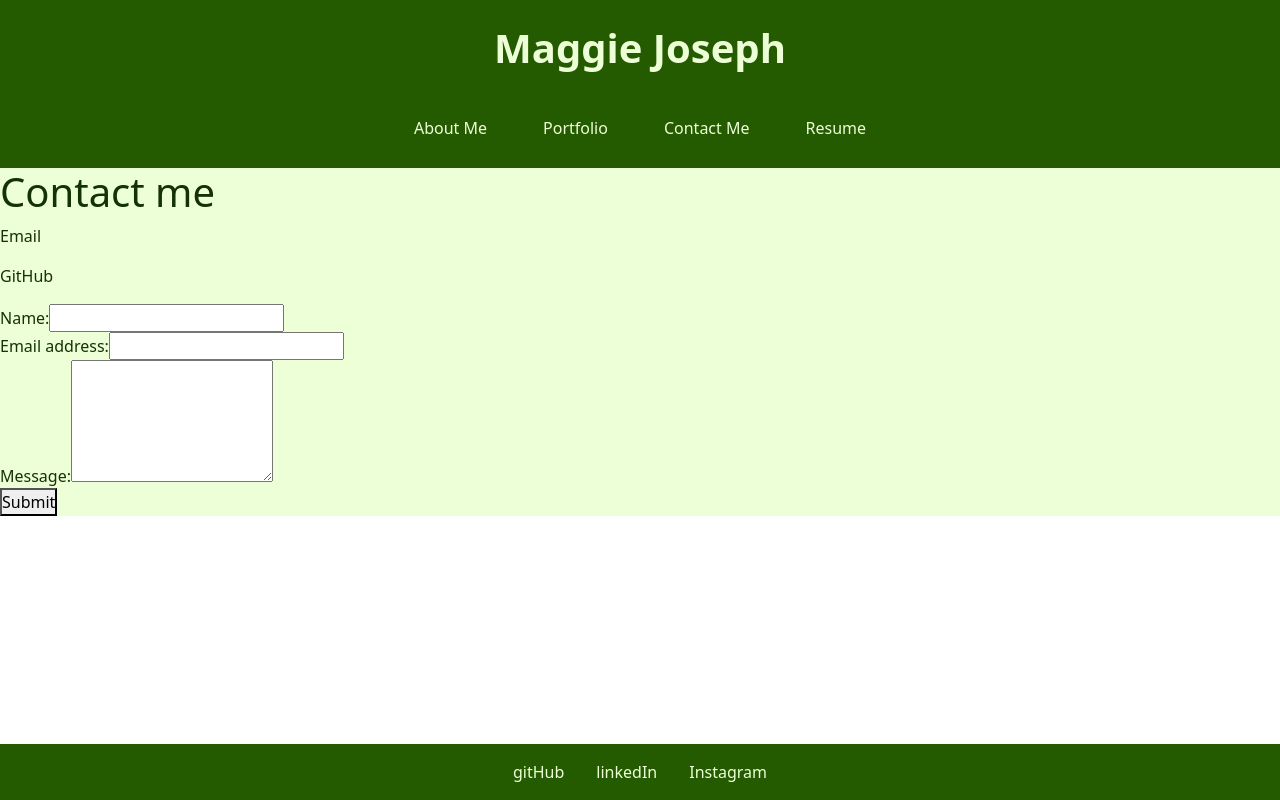
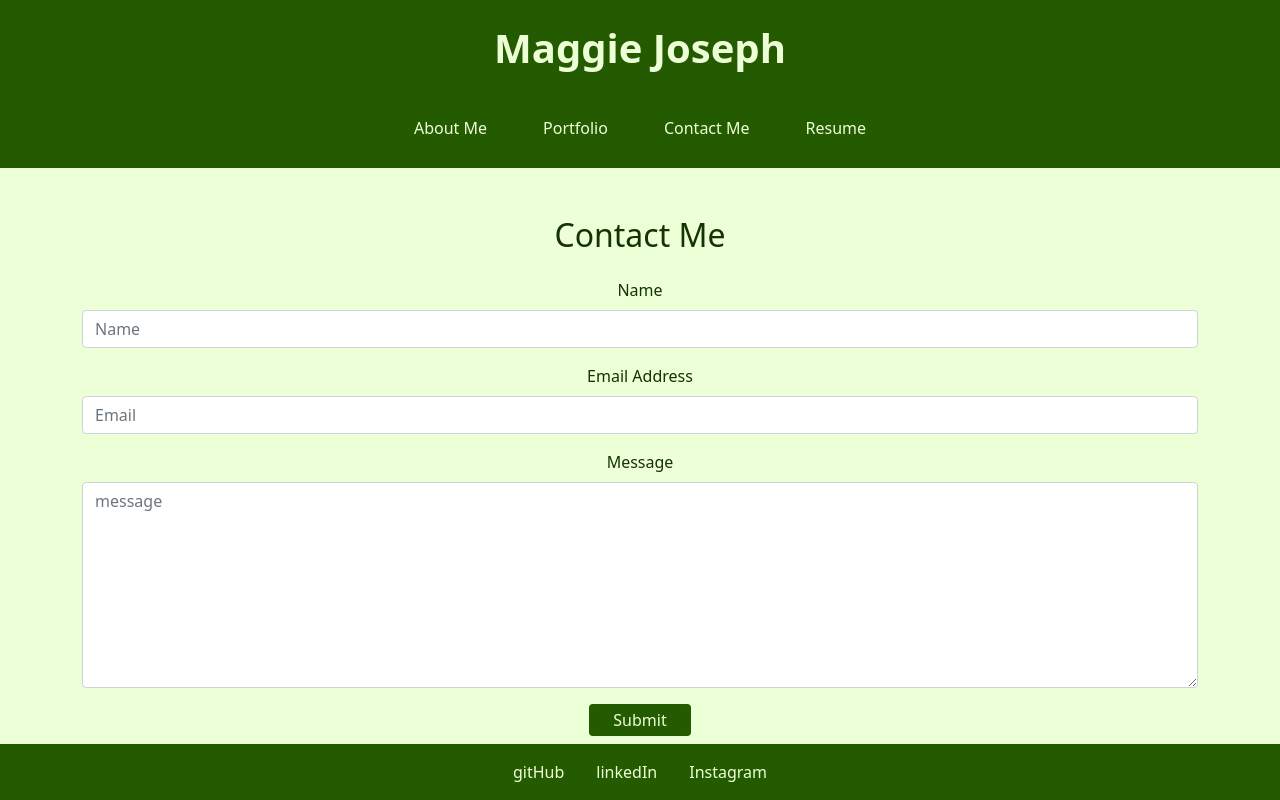
Before and after one commit to maggiejoe/maggies-react-portfolio, a React (Create React App) app: page / in a window 1280 px wide. Both pictures are taken after a click on the element "Contact Me". Built offline with nearby package versions, Linux system fonts and the light colour scheme.

Commit message:
contact component styled

```diff
--- a/src/App.css
+++ b/src/App.css
@@ -17,6 +17,9 @@ li {
 
 main {
   background-color: var(--light-green);
+}
+
+#text-color {
   color: var(--forest-green);
 }
 
@@ -52,12 +55,22 @@ li a {
   width: 100%;
 }
 
-/* ABOUT ME */
+/* ABOUT */
 
-/* #about {
-  margin-bottom: 0rem;
-} */
+#about {
+  color: var(--forest-green);
+}
 
-/* .self-portrait {
+#img-border {
+  border-color: var(--forest-green);
+  border-width: 3px;
+  border-style: solid;
+}
 
-} */
+/* CONTACT */
+
+#contact-btn {
+  background-color: var(--lincoln-green);
+  color: var(--light-green);
+  border: none;
+}
--- a/src/App.js
+++ b/src/App.js
@@ -62,11 +62,9 @@ function App() {
         setCurrentCategory={setCurrentCategory}
       ></Header>
       <main>
-        { renderPage() }
+        {renderPage()}
       </main>
-
       <Footer></Footer>
-
     </div>
   );
 }
--- a/src/components/About/index.js
+++ b/src/components/About/index.js
@@ -4,10 +4,10 @@ import selfPortrait from '../../assets/images/self-portrait.png';
 function About() {
     return (
         <section className='py-5 text-center'>
-            <h1 className='mb-4'>Hey, I'm Maggie!</h1>
-            <img src={selfPortrait} className='mb-4 border border-dark border-3' style={{ width: "25%" }} alt='Self portrait' />
+            <h1 id='text-color' className='mb-4'>Hey, I'm Maggie!</h1>
+            <img src={selfPortrait} id='img-border' className='mb-4' style={{ width: "25%" }} alt='Self portrait' />
             <div>
-                <p id='about' className='pb-5'>
+                <p id='text-color' className='pb-5'>
                     Hi! Thank you for visiting my portfolio! I'm a full stack web developer that recently completed the Full Stack Coding Program with the University of Toronto.
                     Over the past six months I've gotten a crash course on all things coding. I've gained skills with front-end knowledge with HTML, CSS, React in addition to
                     back-end knowledge with JavaScript, MySQL, MongoDB, node.js and much more!
--- a/src/components/Contact/index.js
+++ b/src/components/Contact/index.js
@@ -37,35 +37,29 @@ function ContactForm() {
     };
 
     return (
-      <section>
-        <h1>Contact me</h1>
-
-        {/* contact info, need to add hrefs to each */}
-        <div>
-            <p>Email</p>
-            <p>GitHub</p>
-        </div>
+      <section className='py-5 text-center container'>
+        <h2 id='text-color' className='mb-4'>Contact Me</h2>
 
         {/* contact form */}
-        <form id="contact-form" onSubmit={handleSubmit}>
-          <div>
-            <label htmlFor="name">Name:</label>
-            <input type="text" name="name" defaultValue={name} onBlur={handleChange} />
+        <form id="contact-form mb-5" onSubmit={handleSubmit}>
+          <div className='pb-3'>
+            <label id='text-color' className='form-label' htmlFor="name">Name </label>
+            <input type="text" name="name" className='form-control' placeholder="Name" defaultValue={name} onBlur={handleChange} />
           </div>
-          <div>
-            <label htmlFor="email">Email address:</label>
-            <input type="email" name="email" defaultValue={email} onBlur={handleChange} />
+          <div className='pb-3'>
+            <label id='text-color' className='form-label' htmlFor="email">Email Address </label>
+            <input type="email" name="email" className='form-control' placeholder="Email" defaultValue={email} onBlur={handleChange} />
           </div>
-          <div>
-            <label htmlFor="message">Message:</label>
-            <textarea name="message" rows="5" defaultValue={message} onBlur={handleChange} />
+          <div className='pb-3'>
+            <label id='text-color' className='form-label' htmlFor="message">Message </label>
+            <textarea name="message" rows="8" className='form-control' placeholder="message" defaultValue={message} onBlur={handleChange} />
           </div>
           {errorMessage && (
             <div>
               <p className="error-text">{errorMessage}</p>
             </div>
           )}
-          <button type="submit">Submit</button>
+          <button id="contact-btn" className='py-1 px-4 btn' type="submit">Submit</button>
         </form>
       </section>
     );
```
Lines whose indentation alone changed are shown as unchanged.
